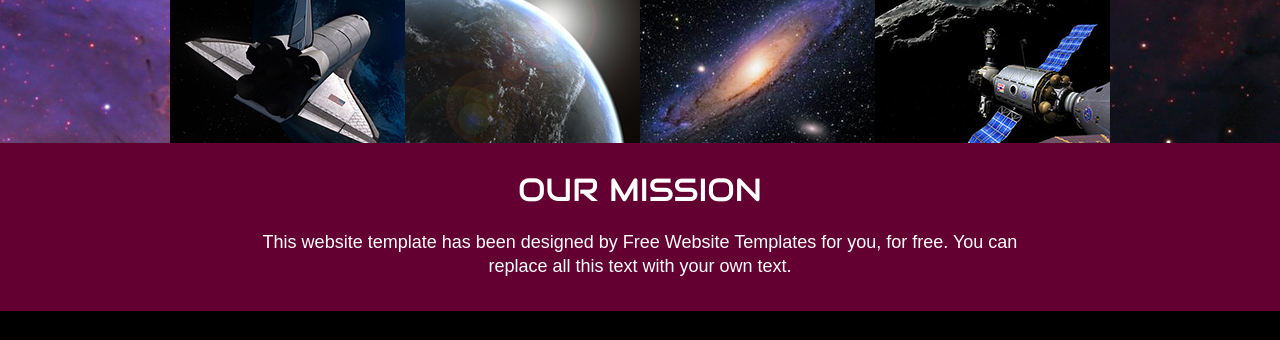
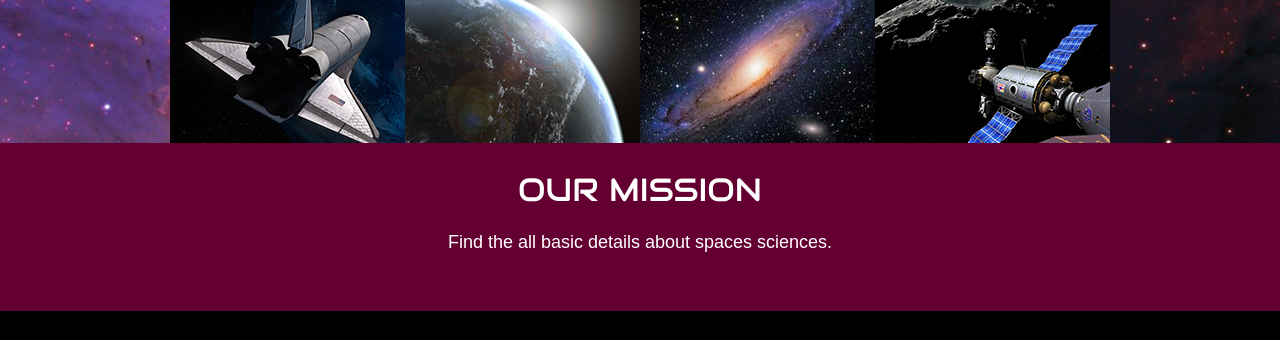
Before and after one commit to Seenusharmma/space.github.rs, a plain HTML site: page index.html in a window 1280 px wide. Shown: the part 623-963 px from the top of the page. Drawn offline with Linux system fonts and the light colour scheme.

Commit message:
Update index.html

```diff
--- a/index.html
+++ b/index.html
@@ -70,7 +70,7 @@
 			<div class="body">
 				<div>
 					<h1>OUR MISSION</h1>
-					<p>This website template has been designed by Free Website Templates for you, for free. You can replace all this text with your own text.</p>
+					<p>Find the all basic details about spaces sciences.</p>
 				</div>
 			</div>
 			<div class="footer">
```
